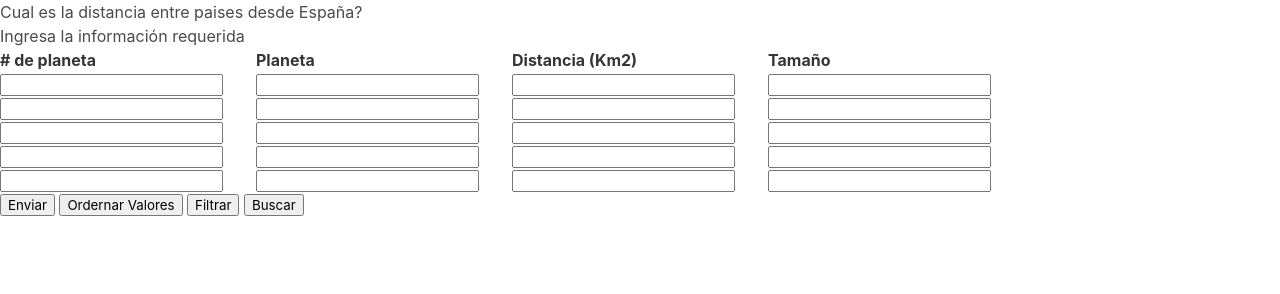
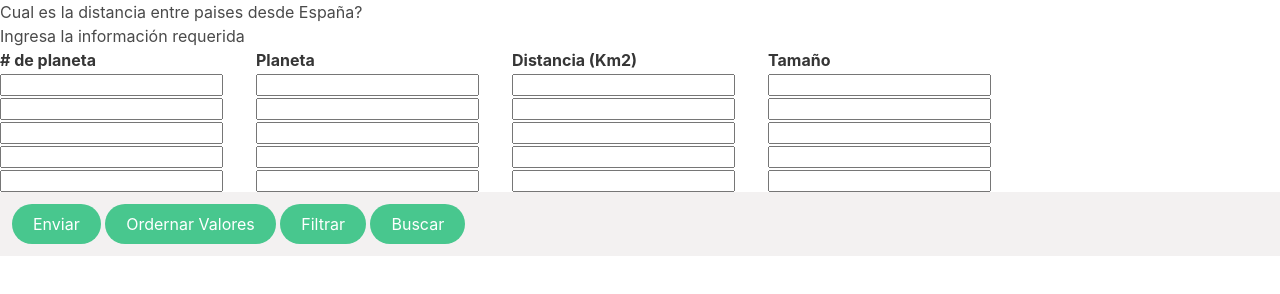
Before and after one commit to AnlliGallardo/Clase18-EjercicoGrupal, a plain HTML site: page index.html in a window 1280 px wide. Drawn offline with nearby package versions, Linux system fonts and the light colour scheme.

Commit message:
Estilos bulma (luis)

```diff
--- a/index.html
+++ b/index.html
@@ -6,6 +6,8 @@
     <meta name="viewport" content="width=device-width, initial-scale=1.0">
     <!-- DCN Bulma -->
     <link rel="stylesheet" href="https://cdn.jsdelivr.net/npm/bulma@0.9.3/css/bulma.min.css">
+    <!-- css -->
+    <link rel="stylesheet" href="style/style.css">
     <title>Distancia Paises</title>
 </head>
 <body>
@@ -59,19 +61,18 @@
             </tbody>
         </table>
 
-        <id class="container">
-
-            <button id="btn_enviar_evaluacion">Enviar</button>
-            <button id="btn_ordenar_valores">Ordernar Valores</button>
-            <button id="btn_filtar_distancia">Filtrar</button>
-            <button id="btn_buscar_pais">Buscar</button>
-
+        <id class="container"  class="is-flex">
+           <div class="column btns">
+               <button id="btn_enviar_evaluacion" class="button is-success is-rounded">Enviar</button>
+               <button id="btn_ordenar_valores" class="button is-success is-rounded">Ordernar Valores</button>
+               <button id="btn_filtar_distancia" class="button is-success is-rounded">Filtrar</button>
+               <button id="btn_buscar_pais" class="button is-success is-rounded">Buscar</button>
+           </div>
 
         </div>
 
     </main>
 
-        <script src="js/script.js" type="module"></script>
-    <script src="index.js" type="module"> </script>
+    <script src="script/index.js" type="module"> </script>
 </body>
 </html>
--- a/script/index.js
+++ b/script/index.js
@@ -1 +1 @@
-import Pais from "./modulos/mOrdenamiento";
+// import Pais from "./modulos/mOrdenamiento";
--- a/style/style.css
+++ b/style/style.css
@@ -0,0 +1,3 @@
+.btns{
+    background-color: rgb(243, 241, 241);
+}
```
Also changed, not shown: script/modulos/mOrdenamiento.js (+9 -9 lines).
